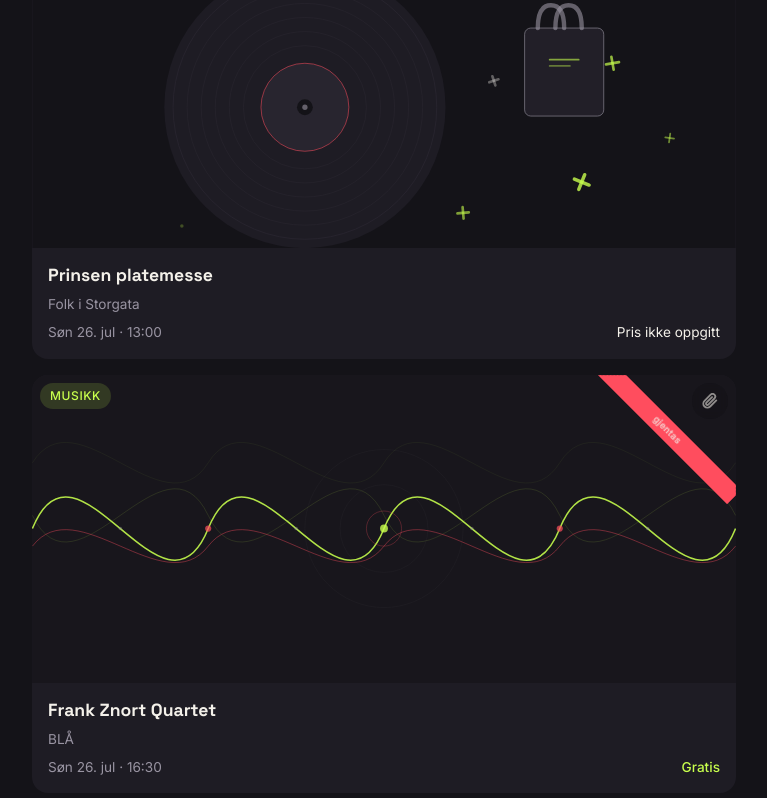
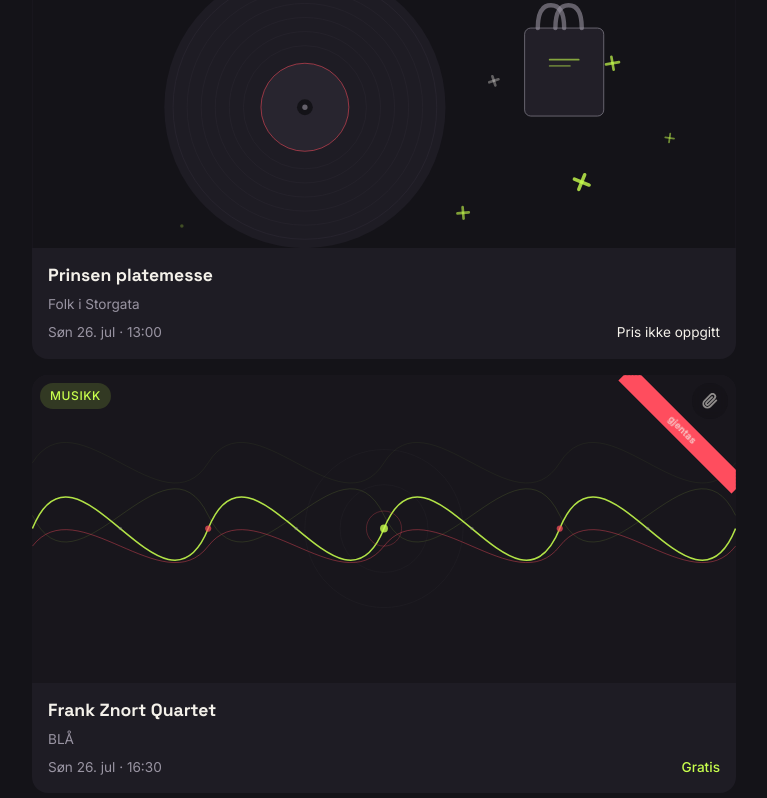
Before and after one commit to AxelWoxen/paaby, a plain HTML site: page index.html in a window 1280 px wide. Shown: the part 9202-10000 px from the top of the page, without its empty margins (382-1149 px from the left). Drawn offline with Linux system fonts and the light colour scheme.

Commit message:
Update stil.css

```diff
--- a/css/stil.css
+++ b/css/stil.css
@@ -449,7 +449,7 @@ body {
   position: absolute;
   top: 45px;
   right: -26px;
-  width: 190px;
+  width: 160px;
   padding: 3px 0;
   transform: rotate(45deg);
   text-align: center;
```
